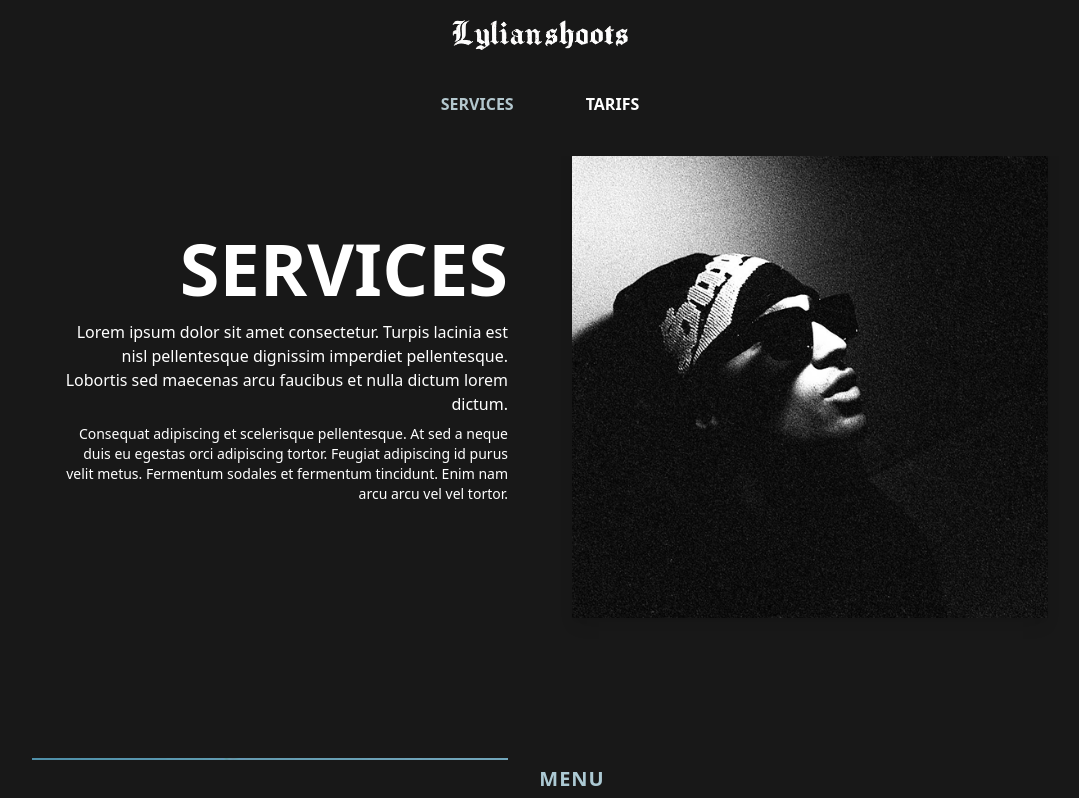
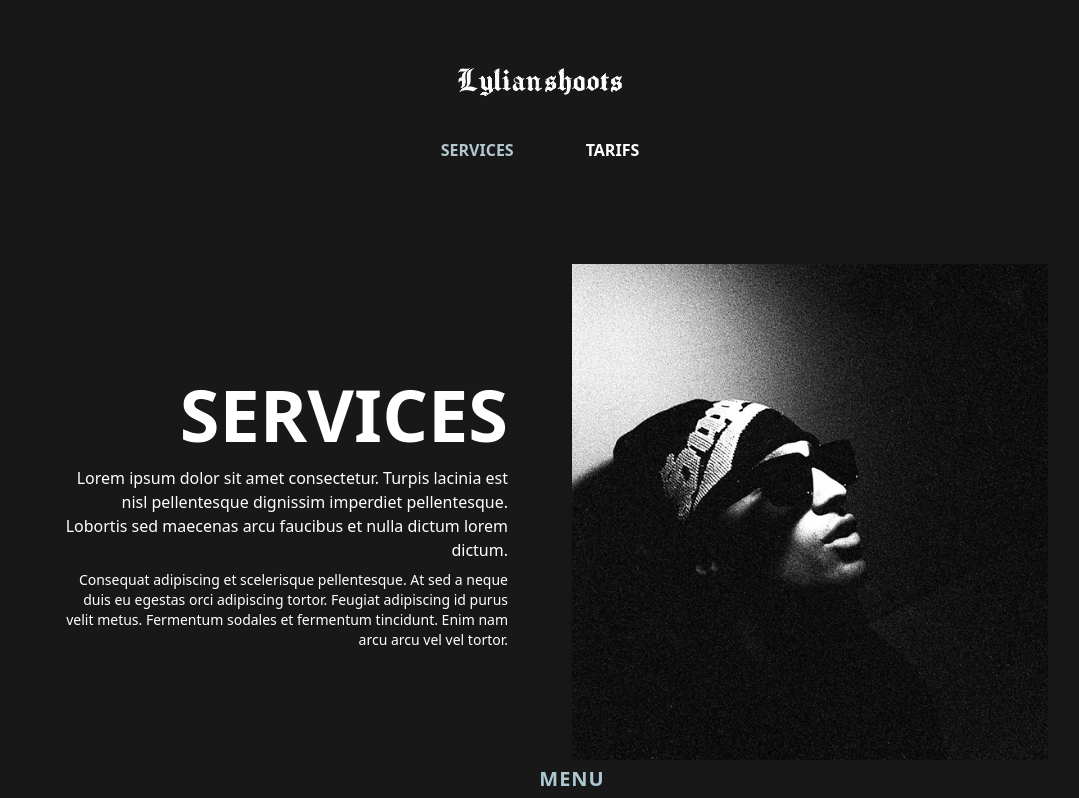
Before and after one commit to locta-agence/lylian-front, a Vue app: page /services in a window 1280 px wide. Shown: the top 798 px of the page, without its empty margins (100-1179 px from the left). Built offline with nearby package versions, Linux system fonts and the light colour scheme.

Commit message:
logo redirect homepage

```diff
--- a/src/components/Layout/LogoCard.vue
+++ b/src/components/Layout/LogoCard.vue
@@ -1,3 +1,5 @@
 <template>
-   <img src="/logo.png" alt="Llianshoots" width="100" class="p-4 w-1/2 md:w-1/6 mb-2">
+   <router-link to="/" class="flex justify-center w-1/2 md:w-1/6 p-4 mb-2">
+      <img src="/logo.png" alt="Llianshoots" class="w-full">
+   </router-link>
 </template>
--- a/src/views/HomeView.vue
+++ b/src/views/HomeView.vue
@@ -4,7 +4,7 @@
     :style="{ backgroundImage: `url(${currentBg})` }"
   >
     <div class="absolute inset-0 flex flex-col items-center justify-center text-white text-center px-4">
-      <LogoCard />
+      <img src="/logo.png" alt="Llianshoots" width="100" class="w-1/2 md:w-1/6 mb-2">
       <h2 class="text-[43px] font-extrabold leading-[100%] text-[#FCFCFC] text-center uppercase tracking-wide">
         Photographer
       </h2>
--- a/src/views/ServicesView.vue
+++ b/src/views/ServicesView.vue
@@ -1,6 +1,5 @@
 <template>
-  <div class="min-h-screen bg-[#181818] text-white px-0 md:px-8 py-0 md:py-12 pt-[110px]">
-    <div class="fixed top-0 left-0 w-full z-50 bg-[#181818] pb-2">
+  <div class="min-h-screen bg-[#181818] text-white px-0 md:px-8 py-0 md:py-12">
     <HeaderLogo />
     <nav class="flex justify-center w-full gap-18 text-sm font-bold uppercase mt-4 mb-8">
       <button
@@ -22,7 +21,6 @@
         TARIFS
       </button>
     </nav>
-    </div>
 
     <!-- Section SERVICES -->
     <section
```
Lines whose indentation alone changed are shown as unchanged.
